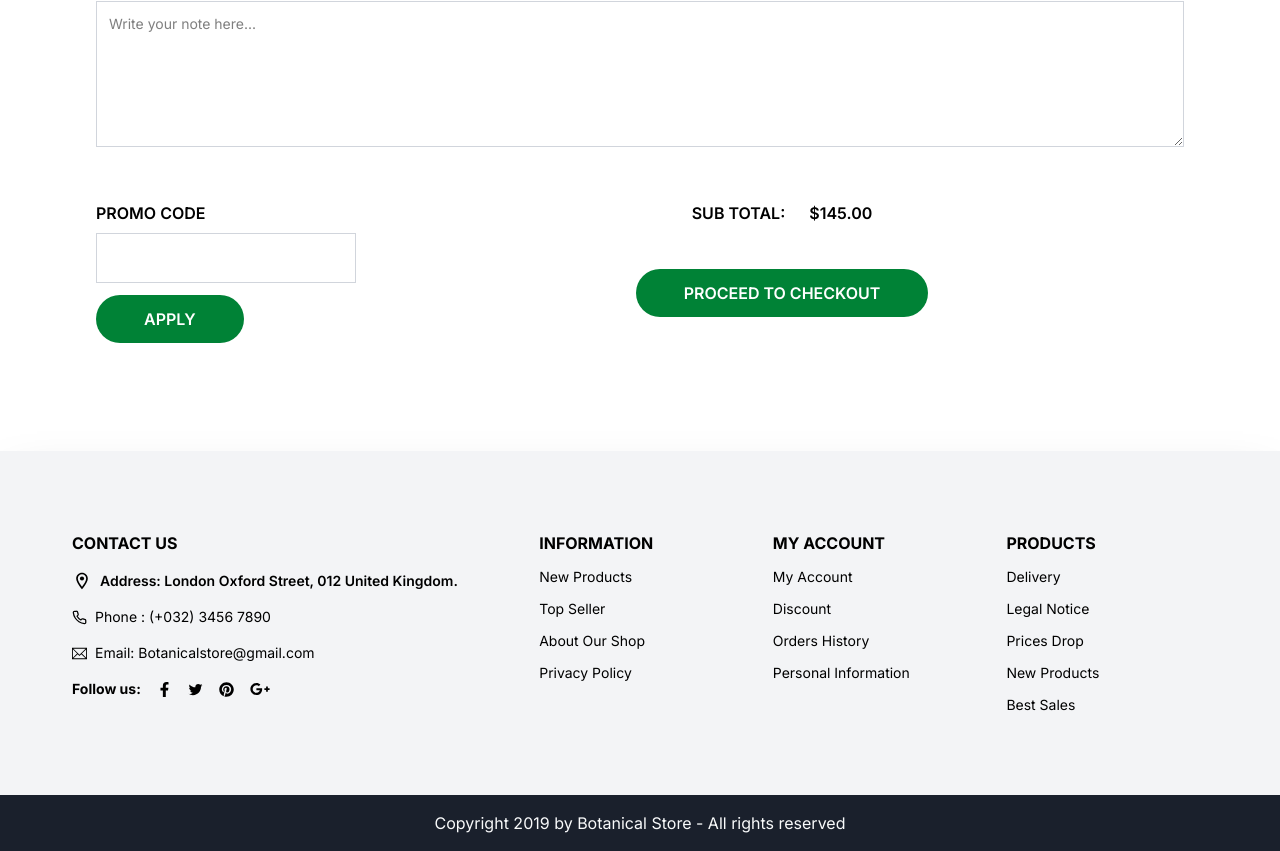
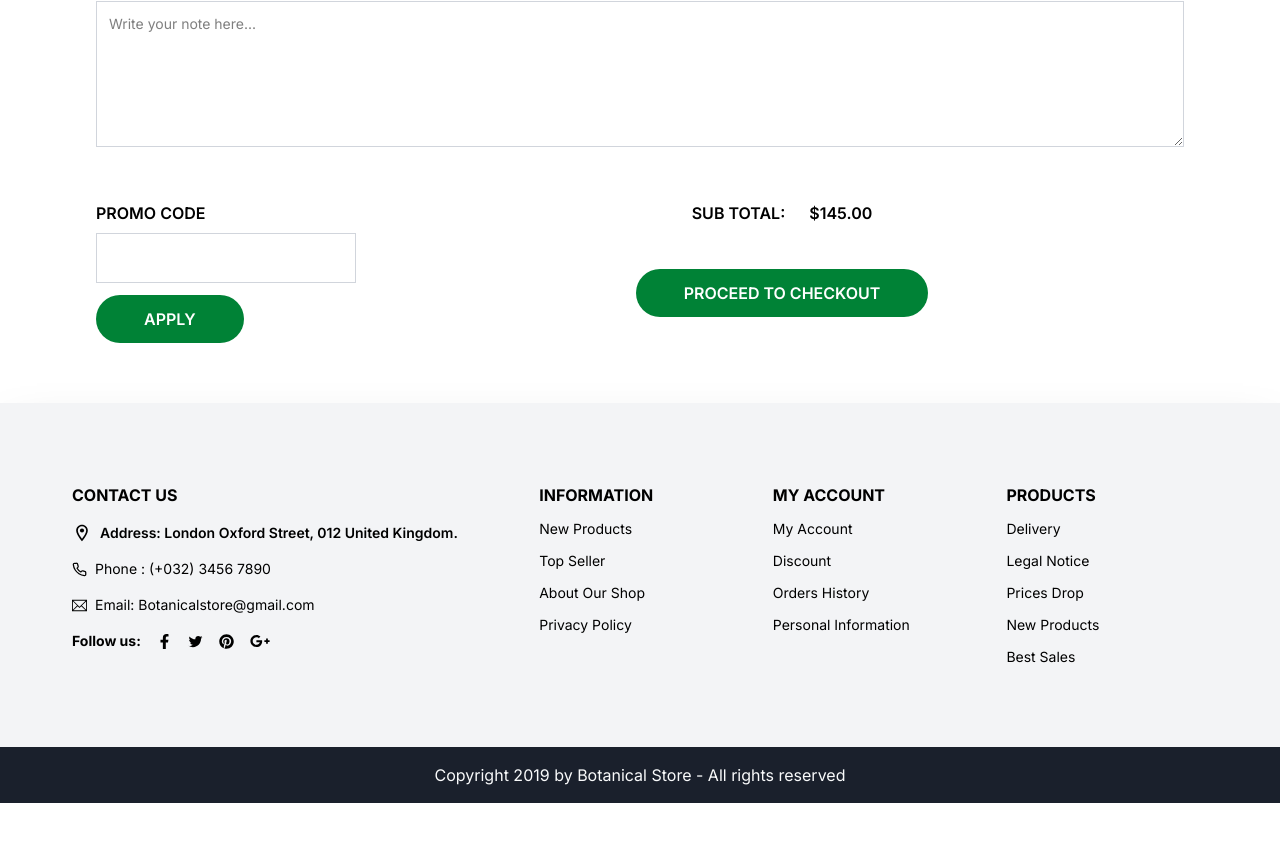
Before and after one commit to LaibaHameed/mern-frontend, a Next.js app: page /cart in a window 1280 px wide. Shown: the part 1020-1871 px from the top of the page. After the commit the page ends 1823 px from the top, so only its background shows below. Built offline with nearby package versions, Linux system fonts and the light colour scheme.

Commit message:
add link in profile icon for auth pages

```diff
--- a/src/components/home/CustomerReviews.jsx
+++ b/src/components/home/CustomerReviews.jsx
@@ -9,7 +9,7 @@ import 'swiper/css/pagination';
 
 const CustomerReviews = () => {
   return (
-    <div className="bg-gray-100 flex-center">
+    <div className="bg-gray-100 flex-center mb-24">
       <Container>
         <div className="py-20">
           <div className="flex-center flex-col md:px-20 sm:px-10 md:py-10">
--- a/src/components/layouts/footer/index.jsx
+++ b/src/components/layouts/footer/index.jsx
@@ -11,7 +11,7 @@ import Container from '@/components/shared/Container';
 const Footer = () => {
   return (
     <>
-      <div className="flex-center bg-gray-100 shadow-2xl mt-24">
+      <div className="flex-center bg-gray-100 shadow-2xl">
         <Container>
           <div className="grid grid-cols-1 sm:grid-cols-2 lg:grid-cols-5 gap-8 margin-sm  md:margin-lg py-20">
             {/* Contact Us Section */}
--- a/src/components/layouts/header/index.jsx
+++ b/src/components/layouts/header/index.jsx
@@ -106,10 +106,12 @@ const Header = () => {
                   )}
                 </div>
 
-                <LuCircleUser
-                  className="cursor-pointer hover:text-primary animate text-secondary"
-                  size={20}
-                />
+                <Link href={'/register'}>
+                  <LuCircleUser
+                    className="cursor-pointer hover:text-primary animate text-secondary"
+                    size={20}
+                  />
+                </Link>
               </div>
             </div>
           </div>
```
